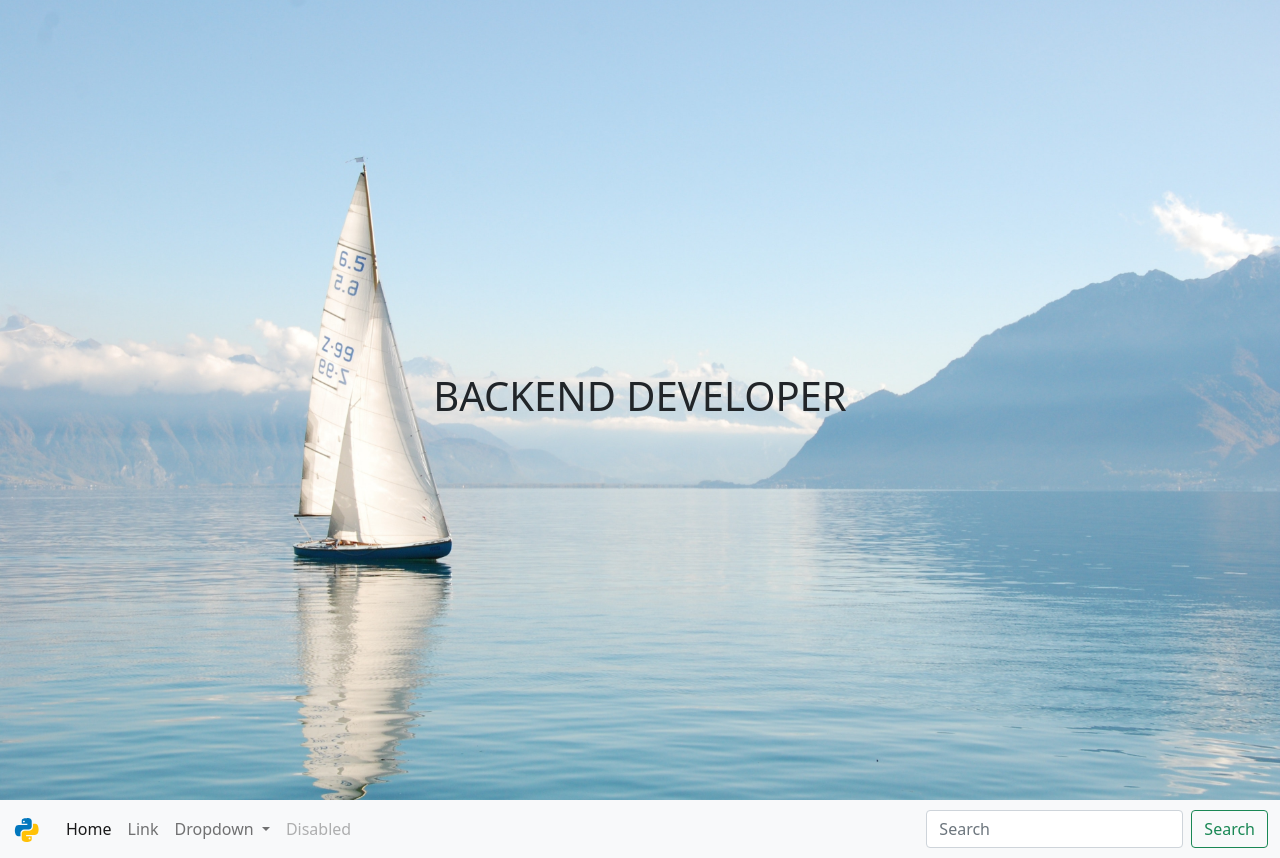
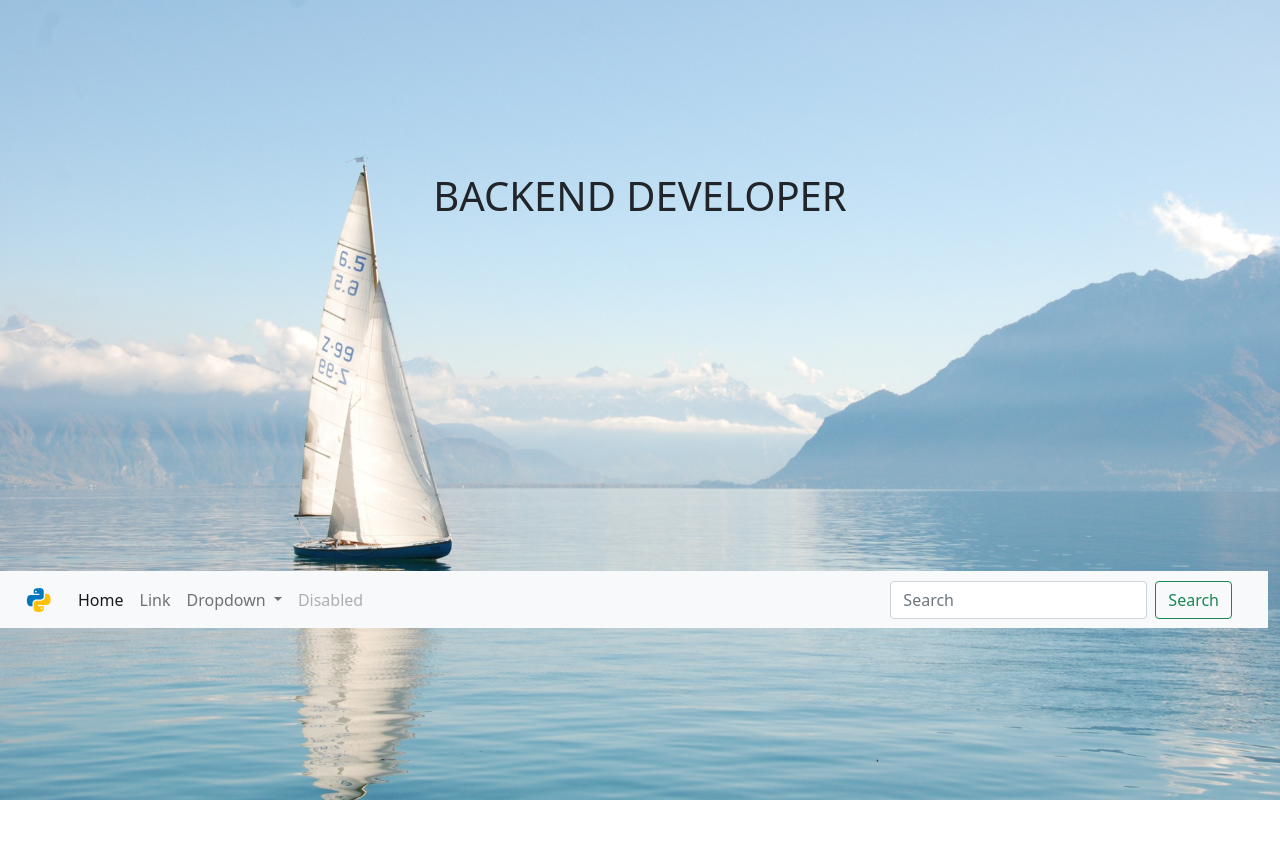
Before and after one commit to bardack134/ProyectoConBootstrap, a plain HTML site: page index.html in a window 1280 px wide. After the commit the page ends 800 px from the top, so only its background shows below. Drawn offline with nearby package versions, Linux system fonts and the light colour scheme.

Commit message:
barra de navegacion

```diff
--- a/index.html
+++ b/index.html
@@ -11,10 +11,10 @@
 </head>
 
 <body>
+    <div class="row fondo align-items-center">
+        <h1 class="text-dark text-center">BACKEND DEVELOPER</h1>
 
-    <div class="row fondo align-items-center">
-        <h1 class="text-dark  text-center ">BACKEND DEVELOPER</h1>
-    </div>
+        <div class="container row">
 
             <nav class="navbar navbar-expand-md navbar-light bg-light">
 
@@ -22,11 +22,9 @@
 
                     <a class="navbar-brand" href="#"><img src="images/logo.svg" width="30px"></a>
 
-            <button class="navbar-toggler" type="button"
-                data-bs-toggle="collapse"
-                data-bs-target="#navbarSupportedContent"
-                aria-controls="navbarSupportedContent" aria-expanded="false"
-                aria-label="Toggle navigation">
+                    <button class="navbar-toggler" type="button" data-bs-toggle="collapse"
+                        data-bs-target="#navbarSupportedContent" aria-controls="navbarSupportedContent"
+                        aria-expanded="false" aria-label="Toggle navigation">
                         <span class="navbar-toggler-icon"></span>
                     </button>
 
@@ -63,6 +61,8 @@
                     </div>
                 </div>
             </nav>
+        </div>
+    </div>
 
 
 
```
Lines whose indentation alone changed are shown as unchanged.
